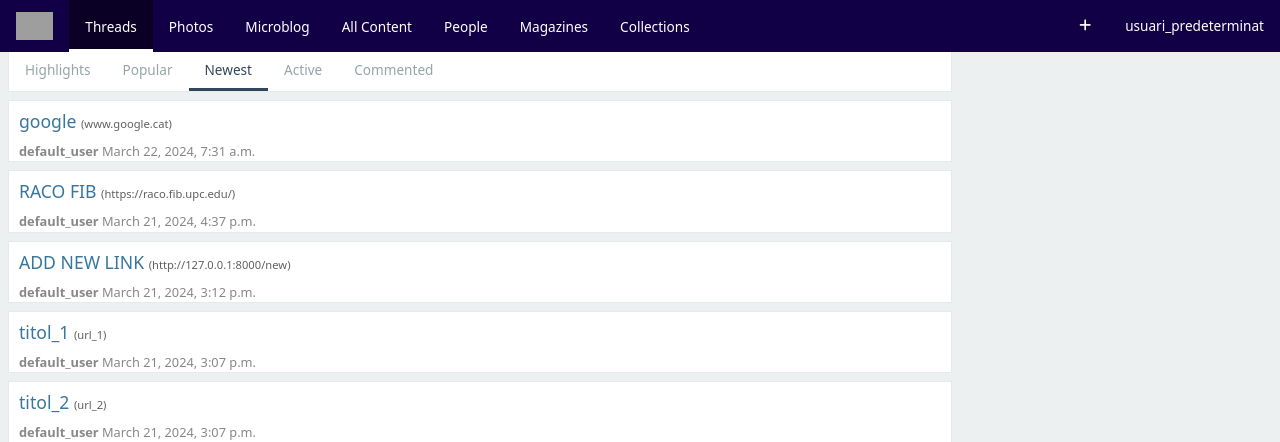
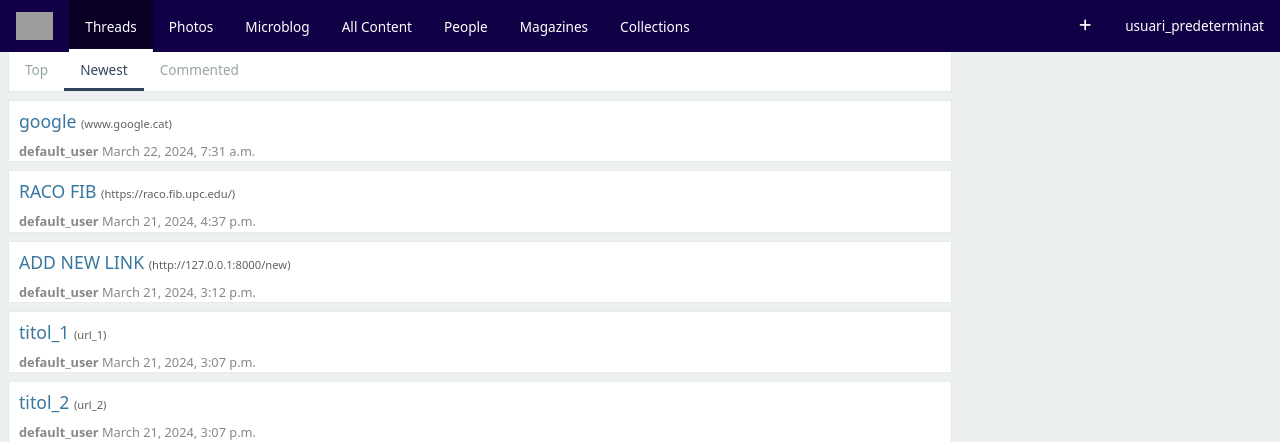
Before and after one commit to danielcaag17/projecte_asw, a Django app: page / in a window 1280 px wide. Shown: the top 442 px of the page. Run offline with Django 4.2, Linux system fonts and the light colour scheme; data comes from the database, SQL or seed files in the repository; both versions use the stored data as it was after the commit; grey boxes are pictures that could not be loaded.

Commit message:
Layout general

```diff
--- a/api/templates/home.html
+++ b/api/templates/home.html
@@ -69,11 +69,9 @@
         <main id="main" class="" data-controller="lightbox timeago">
             <aside id="options" class="options options--top">
                 <menu class="options__main no-scroll">
-                    <li><a class="" href="/top">Highlights</a></li>
-                    <li><a class="" href="/">Popular</a></li>
-                    <li><a class="active" href="/newest">Newest</a></li>
-                    <li><a class="" href="/active">Active</a></li>
-                    <li><a class="" href="/commented">Commented</a></li>
+                    <li><a class="{% if active_option == 'top' %}active{% endif %}" href="/top">Top</a></li>
+                    <li><a class="{% if active_option == 'newest' %}active{% endif %}" href="/">Newest</a></li>
+                    <li><a class="{% if active_option == 'commented' %}active{% endif %}" href="/commented">Commented</a></li>
                 </menu>
             </aside>
             <div id="content">
--- a/api/urls.py
+++ b/api/urls.py
@@ -11,4 +11,6 @@ urlpatterns = [
     path('', views.main, name='main'),
     path('new', views.new_link, name='new_link'),
     path('create_link', views.create_link, name = 'create_link'),
+    path('top',views.top, name='top'),
+    path('commented',views.commented, name='commented')
 ] + static(settings.STATIC_URL, document_root=settings.STATIC_ROOT)
--- a/api/views/example_view.py
+++ b/api/views/example_view.py
@@ -18,9 +18,21 @@ class Endpoint1View(APIView):
 #S'haura de definir per cada subvista que existeix, es a dir, s'haura de modificar d'aqui i crear un html per cadascuna??
 def main(request):
     threads = Thread.objects.all().order_by('-creation_data')
-    context = {'threads': threads}
+    context = {'threads': threads,'active_option':'newest'}
     template = loader.get_template('home.html')
     return HttpResponse(template.render(context,request))
+
+def top(request):
+    threads = Thread.objects.all().order_by('creation_data')
+    context = {'threads': threads,'active_option':'top'}
+    template = loader.get_template('home.html')
+    return HttpResponse(template.render(context, request))
+
+def commented(request):
+    threads = Thread.objects.all().order_by('creation_data')
+    context = {'threads': threads,'active_option':'commented'}
+    template = loader.get_template('home.html')
+    return HttpResponse(template.render(context, request))
 
 
 def new_link(request):
```
Also changed, not shown: db.sqlite3.
